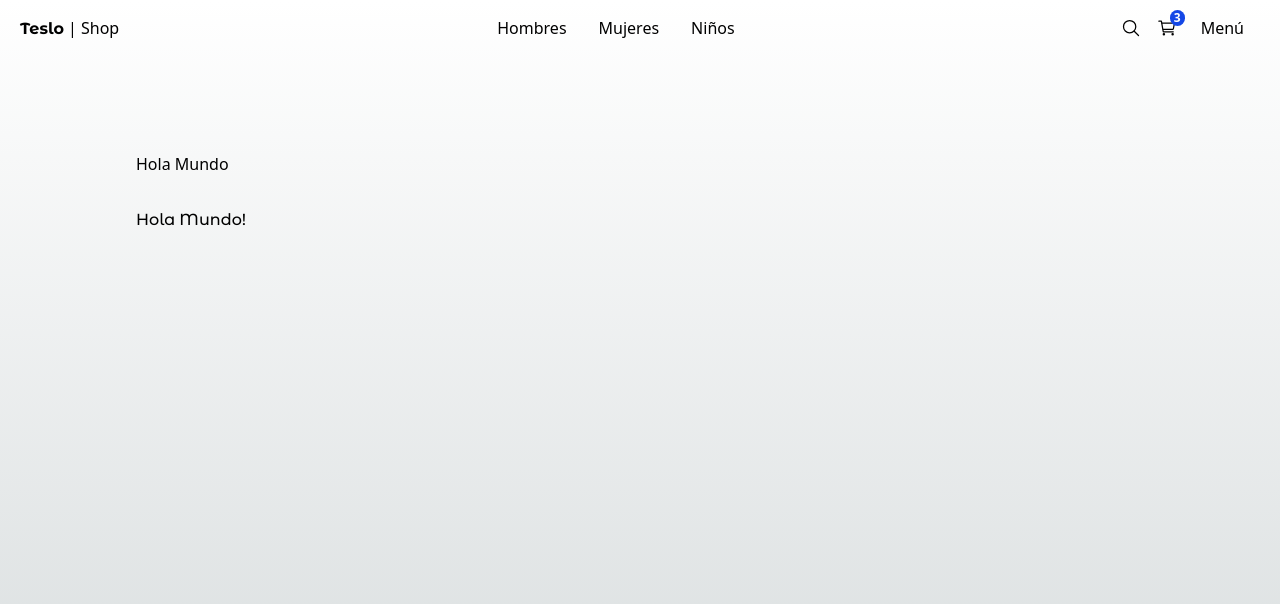
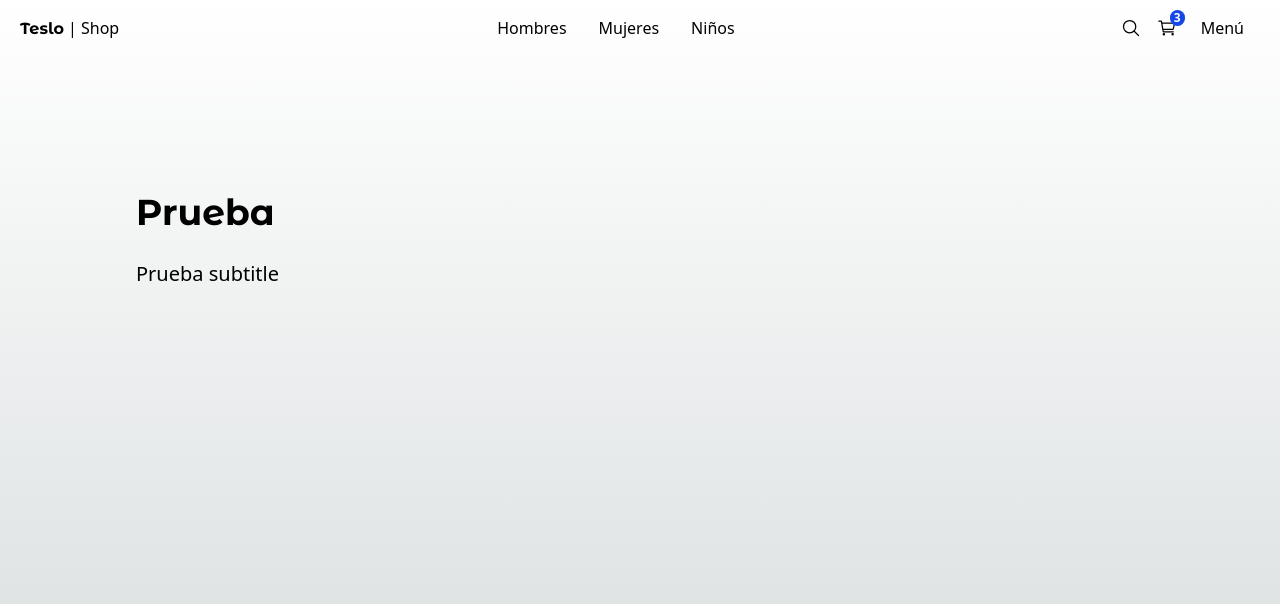
Before and after one commit to juanovni/nextjs-prisma-shop, a Next.js app: page / in a window 1280 px wide. Shown: the top 604 px of the page. Built offline with nearby package versions, Linux system fonts and the light colour scheme.

Commit message:
Added the  Title component

```diff
--- a/src/app/(shop)/page.tsx
+++ b/src/app/(shop)/page.tsx
@@ -1,10 +1,10 @@
+import { Title } from "@/components";
 import { titleFont } from "@/config/fonts";
 
 export default function Home() {
   return (
     <main className="flex flex-col gap-[32px] row-start-2 items-center sm:items-start justify-between p-24">
-      <h1>Hola Mundo</h1>
-      <h1 className={`${titleFont.className}`}>Hola Mundo!</h1>
+      <Title title="Prueba" subtitle="Prueba subtitle"/>
     </main>
 
   );
--- a/src/components/index.ts
+++ b/src/components/index.ts
@@ -1,4 +1,5 @@
 
 // Archivos de barril
 export { PageNotFound } from './ui/not-found/PageNotFound';
+export { Title } from './ui/title/Title';
 export { TopMenu } from './ui/top-menu/TopMenu';
--- /dev/null
+++ b/src/components/ui/title/Title.tsx
@@ -0,0 +1,24 @@
+import { titleFont } from '@/config/fonts';
+
+interface Props {
+  title: string;
+  subtitle?: string;
+  className?: string;
+}
+
+export const Title = ({ title, subtitle, className }: Props) => {
+  return (
+    <div className={`mt-3 ${className}`}>
+      <h1 className={`${titleFont.className} antialiased text-4xl font-semibold my-7`}>
+        {title}
+      </h1>
+
+      {
+        subtitle && (
+          <h3 className="text-xl mb-5">{subtitle}</h3>
+        )
+      }
+
+    </div>
+  )
+}
```
